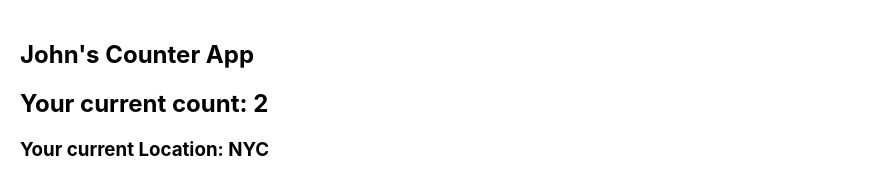
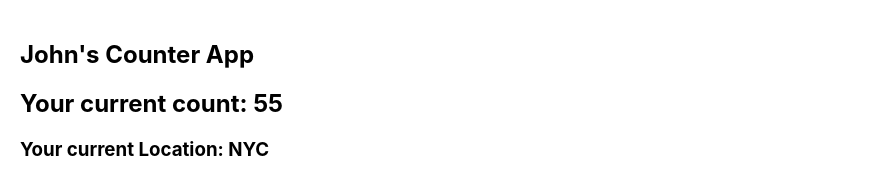
Before and after one commit to React-Fundamentals/starter-react-state, a React (Create React App) app: page / in a window 1280 px wide. Shown: the top 179 px of the page, without its empty margins (0-874 px from the left). Built offline with nearby package versions, Linux system fonts and the light colour scheme.

Commit message:
add increment +

```diff
--- a/src/components/counter/Counter.js
+++ b/src/components/counter/Counter.js
@@ -1,20 +1,27 @@
+import { useState } from "react";
 import styles from "./Counter.module.css";
 
 export default function Counter({
   initialPerson = { name: "John", location: "NYC" },
-  initialCount = 2,
+  initialCount = 55,
 }) {
+  const [count, setCount] = useState(initialCount);
+
+  function handleIncrement() {
+    setCount((previousCount) => previousCount + 1);
+  }
+
   return (
     <section className={styles.container}>
       <h1>{initialPerson.name}'s Counter App</h1>
-      <h2>Your current count: {initialCount}</h2>
+      <h2>Your current count: {count}</h2>
       <h3>Your current Location: {initialPerson.location}</h3>
 
       <p>
         When you define a component, a common pattern is for an event handler to
         be a function in the component.
       </p>
-      <button>increment (+)</button>
+      <button onClick={handleIncrement}>increment (+)</button>
       <button>decrement (-)</button>
       <button>reset</button>
       <button>toggle</button>
```
